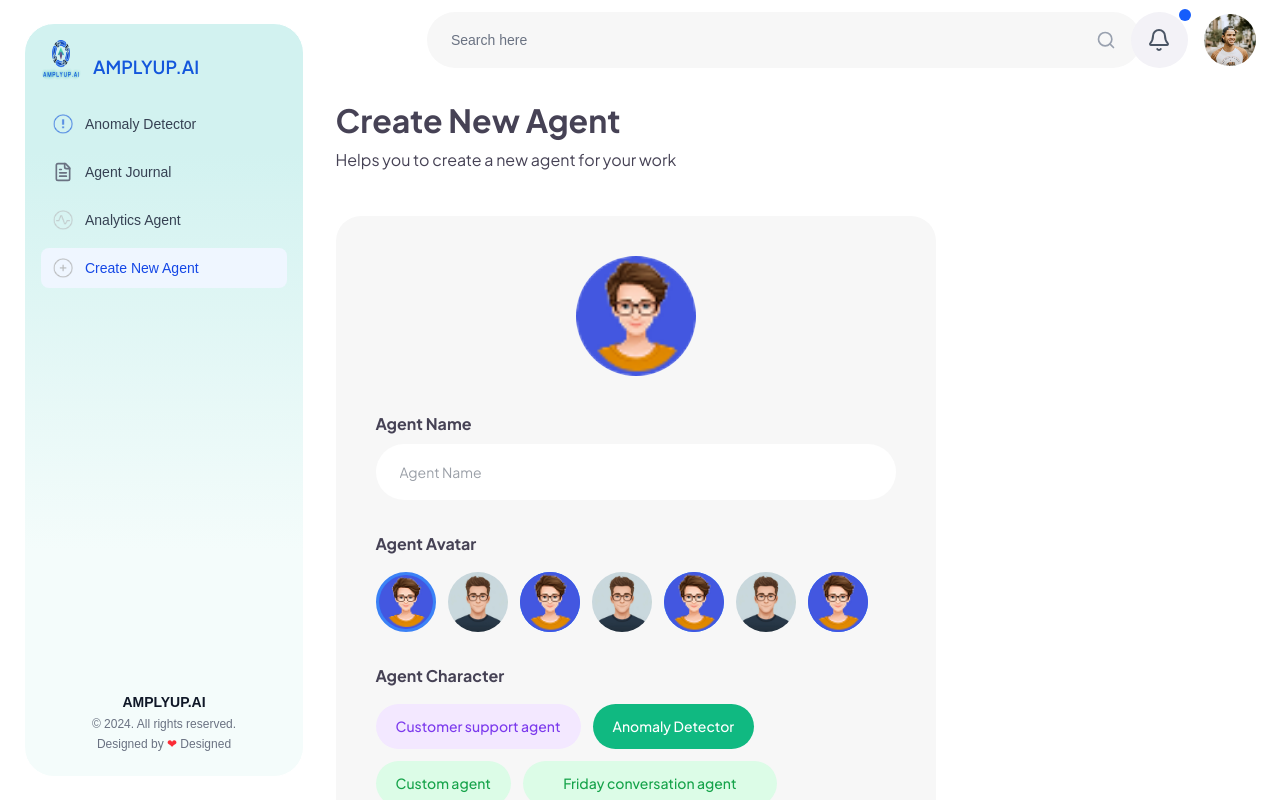
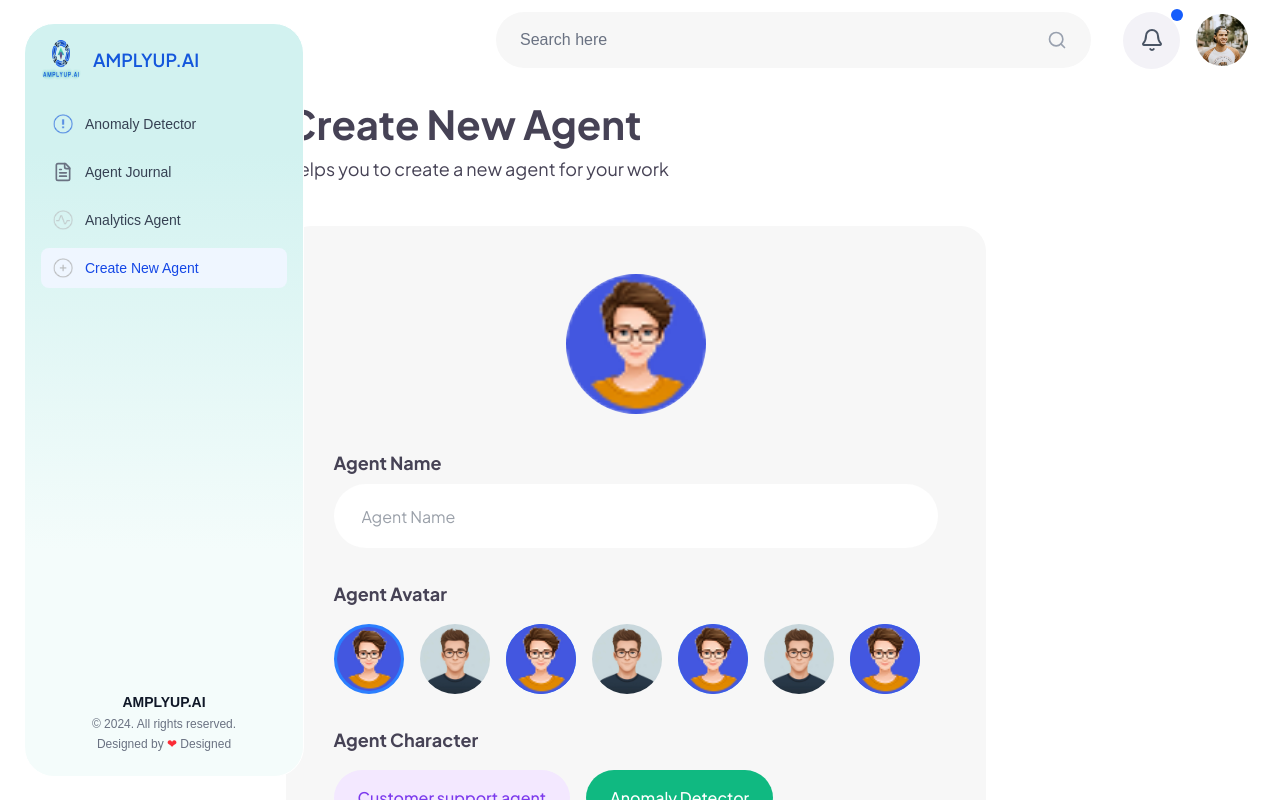
Before and after one commit to Yasir349913/ecomerise-project, a Next.js app: page /newAgent in a window 1280 px wide. Built offline with nearby package versions, Linux system fonts and the light colour scheme.

Commit message:
layout designed

```diff
--- a/src/components/common/header.js
+++ b/src/components/common/header.js
@@ -4,69 +4,32 @@ import { Search, Bell } from "lucide-react";
 
 const Header = () => {
   return (
-    <header
-      className="bg-white px-6 py-4 flex items-center justify-between fixed top-0 z-10"
-      style={{
-        left: "280px", // Updated to match new sidebar width
-        right: "0",
-        height: "80px",
-      }}
-    >
-      {/* Left spacer - creates 130px space after sidebar */}
-      <div style={{ width: "130px" }}></div>
+    <header className="bg-white px-4 md:px-6 lg:px-8 py-3 md:py-4 flex items-center justify-between fixed top-0 z-10 h-16 md:h-18 lg:h-20 left-64 md:left-72 lg:left-80 right-0">
+      {/* Left spacer - creates space after sidebar */}
+      <div className="w-20 md:w-28 lg:w-32 xl:w-36"></div>
 
       {/* Search Bar */}
-      <div className="flex-1 max-w-2xl">
-        <div
-          className="relative flex items-center"
-          style={{
-            width: "714px",
-            height: "56.14px",
-            borderRadius: "100px",
-            backgroundColor: "#F7F7F7",
-            padding: "1.53px 24.41px 1.53px 24.41px",
-            justifyContent: "space-between",
-          }}
-        >
+      <div className="flex-1 max-w-sm md:max-w-lg lg:max-w-2xl xl:max-w-3xl">
+        <div className="relative flex items-center w-full max-w-[500px] md:max-w-[600px] lg:max-w-[714px] h-12 md:h-14 lg:h-[56px] rounded-full bg-[#F7F7F7] px-4 md:px-5 lg:px-6 justify-between">
           <input
             type="text"
             placeholder="Search here"
-            className="flex-1 bg-transparent border-none outline-none text-gray-700 placeholder-gray-500"
-            style={{
-              fontSize: "14px",
-              padding: "0",
-            }}
+            className="flex-1 bg-transparent border-none outline-none text-gray-700 placeholder-gray-500 text-sm md:text-base p-0"
           />
-          <Search className="text-gray-400 w-5 h-5 flex-shrink-0" />
+          <Search className="text-gray-400 w-4 h-4 md:w-5 md:h-5 flex-shrink-0" />
         </div>
       </div>
 
       {/* Right Section */}
-      <div className="flex items-center space-x-4 ml-8">
+      <div className="flex items-center space-x-3 md:space-x-4 ml-4 md:ml-6 lg:ml-8">
         {/* Notification - Fully Rounded */}
-        <div
-          className="relative flex items-center justify-center cursor-pointer hover:bg-gray-50 transition-colors"
-          style={{
-            width: "57.48px",
-            height: "56.84px",
-            border: "0.7px solid transparent",
-            backgroundColor: "#F3F2F7",
-            borderRadius: "100%", // Fully rounded
-          }}
-        >
-          <Bell className="w-6 h-6 text-gray-600" />
-          <div className="absolute -top-1 -right-1 w-3 h-3 bg-blue-600 rounded-full"></div>
+        <div className="relative flex items-center justify-center cursor-pointer hover:bg-gray-50 transition-colors w-12 h-12 md:w-14 md:h-14 lg:w-[57px] lg:h-[57px] border border-transparent bg-[#F3F2F7] rounded-full">
+          <Bell className="w-5 h-5 md:w-6 md:h-6 text-gray-600" />
+          <div className="absolute -top-0.5 -right-0.5 md:-top-1 md:-right-1 w-2.5 h-2.5 md:w-3 md:h-3 bg-blue-600 rounded-full"></div>
         </div>
 
         {/* Profile Avatar */}
-        <div
-          className="overflow-hidden cursor-pointer"
-          style={{
-            width: "52px",
-            height: "52px",
-            borderRadius: "140.54px",
-          }}
-        >
+        <div className="overflow-hidden cursor-pointer w-10 h-10 md:w-12 md:h-12 lg:w-[52px] lg:h-[52px] rounded-full">
           <img
             src="/images/avatar.jpg"
             alt="Profile"
--- a/src/components/common/sideBar.js
+++ b/src/components/common/sideBar.js
@@ -66,7 +66,9 @@ const Sidebar = () => {
         <img
           src={item.iconSrc}
           alt={`${item.label} icon`}
-          className={`w-5 h-5 mr-3 ${active ? "opacity-100" : "opacity-70"}`}
+          className={`w-4 h-4 md:w-5 md:h-5 mr-2 md:mr-3 ${
+            active ? "opacity-100" : "opacity-70"
+          }`}
         />
       );
     } else if (typeof item.icon === "string" && item.icon.startsWith("/")) {
@@ -74,21 +76,23 @@ const Sidebar = () => {
         <img
           src={item.icon}
           alt={`${item.label} icon`}
-          className={`w-5 h-5 mr-3 ${active ? "opacity-100" : "opacity-70"}`}
+          className={`w-4 h-4 md:w-5 md:h-5 mr-2 md:mr-3 ${
+            active ? "opacity-100" : "opacity-70"
+          }`}
         />
       );
     } else {
       const IconComponent = item.icon;
       const iconClass = active
-        ? "w-5 h-5 mr-3 text-blue-700"
-        : "w-5 h-5 mr-3 text-gray-500";
+        ? "w-4 h-4 md:w-5 md:h-5 mr-2 md:mr-3 text-blue-700"
+        : "w-4 h-4 md:w-5 md:h-5 mr-2 md:mr-3 text-gray-500";
       return <IconComponent className={iconClass} />;
     }
   };
 
   return (
     <aside
-      className="flex flex-col"
+      className="flex flex-col fixed z-[1000] overflow-y-auto overflow-x-hidden box-border w-64 md:w-68 lg:w-72 xl:w-80 max-w-64 md:max-w-68 lg:max-w-72 xl:max-w-80 min-w-64 md:min-w-68 lg:min-w-72 xl:min-w-80 rounded-[30px] border border-white"
       style={{
         width: "280px",
         maxWidth: "280px",
@@ -96,53 +100,39 @@ const Sidebar = () => {
         height: "calc(100vh - 46px)",
         top: "23px",
         left: "24px",
-        borderRadius: "30px",
-        border: "0.9px solid #FFFFFF",
         background: "linear-gradient(180deg, #D2F2F0 17%, #F4FCFB 70%)",
-        position: "fixed",
-        overflowY: "auto",
-        overflowX: "hidden",
-        boxSizing: "border-box",
-        zIndex: 1000,
       }}
     >
       {/* Logo Section */}
-      <div className="px-4 py-4 flex-shrink-0">
-        <div className="flex items-center space-x-3">
+      <div className="px-3 md:px-4 py-3 md:py-4 flex-shrink-0">
+        <div className="flex items-center space-x-2 md:space-x-3">
           <img
             src="/images/logo.png"
             alt="Logo"
-            className="w-10 h-10 rounded-lg"
+            className="w-8 h-8 md:w-9 md:h-9 lg:w-10 lg:h-10 rounded-lg"
           />
-          <span
-            style={{
-              width: "146.51px",
-              height: "13.94px",
-              fontSize: "18px",
-              fontWeight: 600,
-              color: "#1457DC",
-              fontFamily: "Plus Jakarta Sans, sans-serif",
-            }}
-          >
+          <span className="text-sm md:text-base lg:text-lg font-semibold text-[#1457DC] font-['Plus_Jakarta_Sans',sans-serif] truncate">
             {pathname === "/" ? "ORBIEAI" : "AMPLYUP.AI"}
           </span>
         </div>
       </div>
 
       {/* Main Navigation */}
-      <nav className="flex-1 px-4 py-2 min-h-0">
-        <ul className="space-y-2">
+      <nav className="flex-1 px-3 md:px-4 py-2 min-h-0">
+        <ul className="space-y-1.5 md:space-y-2">
           {menuItems.map((item, index) => {
             const active = isActive(item.href);
             const linkClass = active
-              ? "flex items-center px-3 py-2.5 rounded-lg text-sm font-medium transition-colors bg-blue-50 text-blue-700"
-              : "flex items-center px-3 py-2.5 rounded-lg text-sm font-medium transition-colors text-gray-700 hover:bg-gray-50 hover:text-gray-900";
+              ? "flex items-center px-2 md:px-3 py-2 md:py-2.5 rounded-lg text-xs md:text-sm font-medium transition-colors bg-blue-50 text-blue-700"
+              : "flex items-center px-2 md:px-3 py-2 md:py-2.5 rounded-lg text-xs md:text-sm font-medium transition-colors text-gray-700 hover:bg-gray-50 hover:text-gray-900";
 
             return (
               <li key={index}>
                 <Link href={item.href} className={linkClass}>
                   {renderIcon(item, active)}
-                  <span className="truncate">{item.label}</span>
+                  <span className="truncate text-xs md:text-sm">
+                    {item.label}
+                  </span>
                 </Link>
               </li>
             );
@@ -152,19 +142,21 @@ const Sidebar = () => {
 
       {/* Bottom Section */}
       {pathname === "/" ? (
-        <nav className="px-4 py-6 flex-shrink-0">
-          <ul className="space-y-2">
+        <nav className="px-3 md:px-4 py-4 md:py-6 flex-shrink-0">
+          <ul className="space-y-1.5 md:space-y-2">
             {bottomMenuItems.map((item, index) => {
               const active = isActive(item.href);
               const linkClass = active
-                ? "flex items-center px-3 py-2.5 rounded-lg text-sm font-medium transition-colors bg-blue-50 text-blue-700"
-                : "flex items-center px-3 py-2.5 rounded-lg text-sm font-medium transition-colors text-gray-700 hover:bg-gray-50 hover:text-gray-900";
+                ? "flex items-center px-2 md:px-3 py-2 md:py-2.5 rounded-lg text-xs md:text-sm font-medium transition-colors bg-blue-50 text-blue-700"
+                : "flex items-center px-2 md:px-3 py-2 md:py-2.5 rounded-lg text-xs md:text-sm font-medium transition-colors text-gray-700 hover:bg-gray-50 hover:text-gray-900";
 
               return (
                 <li key={index}>
                   <Link href={item.href} className={linkClass}>
                     {renderIcon(item, active)}
-                    <span className="truncate">{item.label}</span>
+                    <span className="truncate text-xs md:text-sm">
+                      {item.label}
+                    </span>
                   </Link>
                 </li>
               );
@@ -172,15 +164,15 @@ const Sidebar = () => {
           </ul>
         </nav>
       ) : (
-        <div className="px-4 py-6 flex-shrink-0">
+        <div className="px-3 md:px-4 py-4 md:py-6 flex-shrink-0">
           <div className="text-center">
-            <div className="text-sm font-semibold text-gray-900 mb-1">
+            <div className="text-xs md:text-sm font-semibold text-gray-900 mb-1">
               AMPLYUP.AI
             </div>
-            <div className="text-xs text-gray-500 mb-1">
+            <div className="text-[10px] md:text-xs text-gray-500 mb-1">
               © 2024. All rights reserved.
             </div>
-            <div className="text-xs text-gray-500">
+            <div className="text-[10px] md:text-xs text-gray-500">
               Designed by <span className="text-red-500">❤</span> Designed
             </div>
           </div>
--- a/src/components/newAgent/agent.jsx
+++ b/src/components/newAgent/agent.jsx
@@ -57,94 +57,66 @@ const CreateNewAgent = () => {
     setSelectedCharacter("Anomaly Detector");
   };
 
+  const getCharacterStyles = (character, index) => {
+    const isSelected = selectedCharacter === character.name;
+    const isCustomerSupport = character.name === "Customer support agent";
+    const isMarketing = character.name === "Marketing Performance Agent";
+
+    let bgColor, textColor;
+
+    if (isSelected) {
+      bgColor = "#10b981";
+      textColor = "white";
+    } else if (isCustomerSupport) {
+      bgColor = "#f3e8ff";
+      textColor = "#7c3aed";
+    } else if (isMarketing) {
+      bgColor = "#dcfce7";
+      textColor = "#6b7280";
+    } else {
+      bgColor = "#dcfce7";
+      textColor = "#16a34a";
+    }
+
+    return {
+      width: index < 3 ? "auto" : "calc(50% - 6px)",
+      backgroundColor: bgColor,
+      color: textColor,
+    };
+  };
+
   return (
-    <div style={{ width: "100%", maxWidth: "600px", margin: "0 auto" }}>
+    <div className="w-full max-w-[600px] md:max-w-[650px] lg:max-w-[700px] mx-auto px-4 md:px-0">
       {/* Header Section */}
-      <div style={{ marginBottom: "48px", textAlign: "left" }}>
-        <h1
-          style={{
-            fontFamily: "Plus Jakarta Sans, sans-serif",
-            fontSize: "32px",
-            fontWeight: 700,
-            lineHeight: "100%",
-            color: "#464255",
-            margin: "0 0 16px 0",
-          }}
-        >
+      <div className="mb-12 text-left">
+        <h1 className="font-['Plus_Jakarta_Sans',sans-serif] text-[32px] md:text-[36px] lg:text-[40px] font-bold leading-none text-[#464255] mb-4">
           Create New Agent
         </h1>
-        <p
-          style={{
-            fontFamily: "Plus Jakarta Sans, sans-serif",
-            fontSize: "16px",
-            fontWeight: 400,
-            lineHeight: "100%",
-            color: "#464255",
-            margin: 0,
-          }}
-        >
+        <p className="font-['Plus_Jakarta_Sans',sans-serif] text-base md:text-lg leading-none text-[#464255] m-0">
           Helps you to create a new agent for your work
         </p>
       </div>
 
       {/* Main Form Container */}
-      <div
-        style={{
-          width: "100%",
-          maxWidth: "612px",
-          borderRadius: "25px",
-          backgroundColor: "#F7F7F7",
-          padding: "40px",
-          boxSizing: "border-box",
-        }}
-      >
+      <div className="w-full max-w-[612px] md:max-w-[650px] lg:max-w-[700px] rounded-[25px] bg-[#F7F7F7] p-8 md:p-10 lg:p-12 box-border">
         {/* Center Profile Image */}
-        <div
-          style={{
-            display: "flex",
-            justifyContent: "center",
-            marginBottom: "40px",
-          }}
-        >
-          <div
-            style={{
-              width: "120px",
-              height: "120px",
-              backgroundColor: "#f3f4f6",
-              borderRadius: "50%",
-              display: "flex",
-              alignItems: "center",
-              justifyContent: "center",
-              overflow: "hidden",
-            }}
-          >
+        <div className="flex justify-center mb-10">
+          <div className="w-[120px] h-[120px] md:w-[130px] md:h-[130px] lg:w-[140px] lg:h-[140px] bg-gray-100 rounded-full flex items-center justify-center overflow-hidden">
             {avatars[selectedAvatar] ? (
               <img
                 src={avatars[selectedAvatar].image}
                 alt="Selected avatar"
-                style={{ width: "100%", height: "100%", objectFit: "cover" }}
+                className="w-full h-full object-cover"
               />
             ) : (
-              <User
-                style={{ width: "60px", height: "60px", color: "#9ca3af" }}
-              />
+              <User className="w-[60px] h-[60px] md:w-[65px] md:h-[65px] lg:w-[70px] lg:h-[70px] text-gray-400" />
             )}
           </div>
         </div>
 
         {/* Agent Name Section */}
-        <div style={{ marginBottom: "32px" }}>
-          <label
-            style={{
-              display: "block",
-              fontFamily: "Plus Jakarta Sans, sans-serif",
-              fontSize: "16px",
-              fontWeight: 700,
-              lineHeight: "100%",
-              color: "#464255",
-              marginBottom: "12px",
-            }}
-          >
+        <div className="mb-8">
+          <label className="block font-['Plus_Jakarta_Sans',sans-serif] text-base md:text-lg font-bold leading-none text-[#464255] mb-3">
             Agent Name
           </label>
           <input
@@ -152,62 +124,37 @@ const CreateNewAgent = () => {
             value={agentName}
             onChange={(e) => setAgentName(e.target.value)}
             placeholder="Agent Name"
-            style={{
-              width: "100%",
-              height: "56px",
-              borderRadius: "100px",
-              backgroundColor: "#FFFFFF",
-              border: "none",
-              outline: "none",
-              padding: "0 24px",
-              boxSizing: "border-box",
-              fontFamily: "Plus Jakarta Sans, sans-serif",
-              fontSize: "14px",
-              color: "#374151",
-            }}
+            className="w-full h-14 md:h-16 rounded-full bg-white border-none outline-none px-6 md:px-7 box-border font-['Plus_Jakarta_Sans',sans-serif] text-sm md:text-base text-gray-700 focus:ring-2 focus:ring-blue-500 transition-all duration-200"
           />
         </div>
 
         {/* Agent Avatar Section */}
-        <div style={{ marginBottom: "32px" }}>
-          <label
-            style={{
-              display: "block",
-              fontSize: "16px",
-              fontWeight: 700,
-              color: "#464255",
-              marginBottom: "16px",
-              fontFamily: "Plus Jakarta Sans, sans-serif",
-            }}
-          >
+        <div className="mb-8">
+          <label className="block text-base md:text-lg font-bold text-[#464255] mb-4 font-['Plus_Jakarta_Sans',sans-serif]">
             Agent Avatar
           </label>
-          <div style={{ display: "flex", gap: "12px", flexWrap: "wrap" }}>
+          <div className="flex gap-3 md:gap-4 flex-wrap">
             {avatars.map((avatar) => (
               <button
                 key={avatar.id}
                 onClick={() => setSelectedAvatar(avatar.id)}
-                style={{
-                  width: "60px",
-                  height: "60px",
-                  borderRadius: "50%",
-                  display: "flex",
-                  alignItems: "center",
-                  justifyContent: "center",
-                  border:
-                    selectedAvatar === avatar.id ? "3px solid #3b82f6" : "none",
-                  cursor: "pointer",
-                  transition: "all 0.2s ease",
-                  boxSizing: "border-box",
-                  overflow: "hidden",
-                }}
-                className={avatar.bg}
+                className={`
+                  w-[60px] h-[60px] md:w-[65px] md:h-[65px] lg:w-[70px] lg:h-[70px]
+                  rounded-full flex items-center justify-center cursor-pointer
+                  transition-all duration-200 box-border overflow-hidden hover:scale-105
+                  ${
+                    selectedAvatar === avatar.id
+                      ? "border-[3px] border-blue-500"
+                      : "border-none"
+                  }
+                  ${avatar.bg}
+                `}
                 aria-label={`Select avatar ${avatar.id}`}
               >
                 <img
                   src={avatar.image}
                   alt=""
-                  style={{ width: "100%", height: "100%", objectFit: "cover" }}
+                  className="w-full h-full object-cover"
                 />
               </button>
             ))}
@@ -215,57 +162,17 @@ const CreateNewAgent = () => {
         </div>
 
         {/* Agent Character Section */}
-        <div style={{ marginBottom: "40px" }}>
-          <label
-            style={{
-              display: "block",
-              fontSize: "16px",
-              fontWeight: 700,
-              color: "#464255",
-              marginBottom: "16px",
-              fontFamily: "Plus Jakarta Sans, sans-serif",
-            }}
-          >
+        <div className="mb-10">
+          <label className="block text-base md:text-lg font-bold text-[#464255] mb-4 font-['Plus_Jakarta_Sans',sans-serif]">
             Agent Character
           </label>
-          <div
-            style={{
-              display: "flex",
-              flexWrap: "wrap",
-              gap: "12px",
-              width: "100%",
-              justifyContent: "flex-start",
-            }}
-          >
+          <div className="flex flex-wrap gap-3 md:gap-4 w-full justify-start">
             {characters.map((character, index) => (
               <button
                 key={character.id}
                 onClick={() => setSelectedCharacter(character.name)}
-                style={{
-                  width: index < 3 ? "auto" : "calc(50% - 6px)",
-                  padding: "12px 20px",
-                  borderRadius: "50px",
-                  fontSize: "14px",
-                  fontWeight: 500,
-                  border: "none",
-                  cursor: "pointer",
-                  transition: "all 0.2s ease",
-                  fontFamily: "Plus Jakarta Sans, sans-serif",
-                  backgroundColor:
-                    selectedCharacter === character.name
-                      ? "#10b981"
-                      : character.name === "Customer support agent"
-                      ? "#f3e8ff"
-                      : "#dcfce7",
-                  color:
-                    selectedCharacter === character.name
-                      ? "white"
-                      : character.name === "Customer support agent"
-                      ? "#7c3aed"
-                      : character.name === "Marketing Performance Agent"
-                      ? "#6b7280"
-                      : "#16a34a",
-                }}
+                style={getCharacterStyles(character, index)}
+                className="px-5 md:px-6 py-3 md:py-4 rounded-full text-sm md:text-base font-medium border-none cursor-pointer transition-all duration-200 font-['Plus_Jakarta_Sans',sans-serif] hover:scale-105"
               >
                 {character.name}
               </button>
@@ -274,40 +181,16 @@ const CreateNewAgent = () => {
         </div>
 
         {/* Action Buttons */}
-        <div style={{ display: "flex", gap: "16px" }}>
+        <div className="flex flex-col md:flex-row gap-4">
           <button
             onClick={handleCreateAgent}
-            style={{
-              flex: 1,
-              backgroundColor: "#2563eb",
-              color: "white",
-              padding: "16px 24px",
-              borderRadius: "12px",
-              fontWeight: 600,
-              fontSize: "16px",
-              border: "none",
-              cursor: "pointer",
-              transition: "background-color 0.2s ease",
-              fontFamily: "Plus Jakarta Sans, sans-serif",
-            }}
+            className="flex-1 bg-blue-600 hover:bg-blue-700 text-white px-6 py-4 md:py-5 rounded-xl font-semibold text-base md:text-lg border-none cursor-pointer transition-all duration-200 font-['Plus_Jakarta_Sans',sans-serif] focus:ring-2 focus:ring-blue-500 focus:ring-offset-2"
           >
             Create Agent
           </button>
           <button
             onClick={handleResetChanges}
-            style={{
-              flex: 1,
-              backgroundColor: "#f3f4f6",
-              color: "#374151",
-              padding: "16px 24px",
-              borderRadius: "12px",
-              fontWeight: 600,
-              fontSize: "16px",
-              border: "none",
-              cursor: "pointer",
-              transition: "background-color 0.2s ease",
-              fontFamily: "Plus Jakarta Sans, sans-serif",
-            }}
+            className="flex-1 bg-gray-100 hover:bg-gray-200 text-gray-700 px-6 py-4 md:py-5 rounded-xl font-semibold text-base md:text-lg border-none cursor-pointer transition-all duration-200 font-['Plus_Jakarta_Sans',sans-serif] focus:ring-2 focus:ring-gray-400 focus:ring-offset-2"
           >
             Reset Changes
           </button>
```
Also changed, not shown: src/components/agentJournal/agentJournal.jsx (+54 -234 lines).
